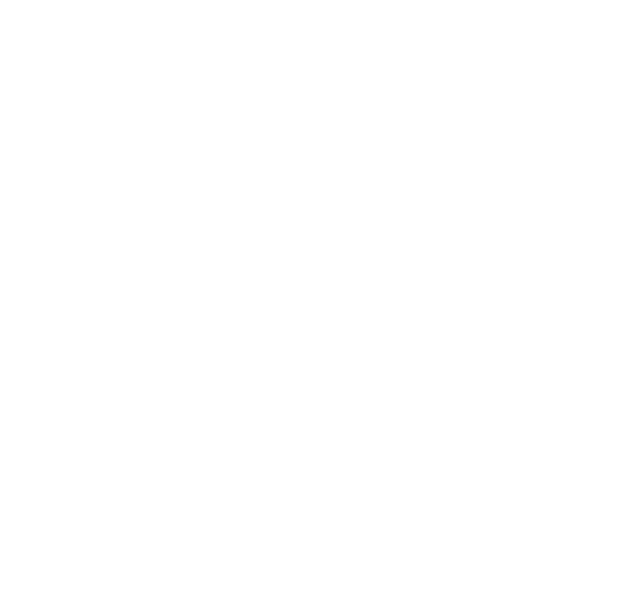
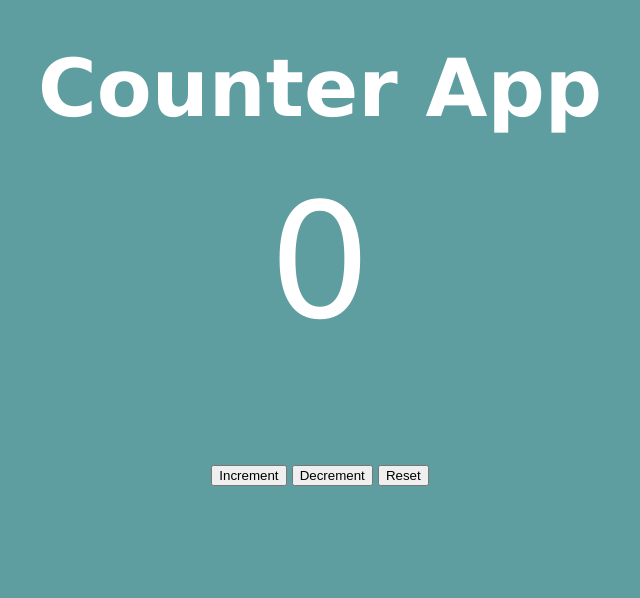
Before and after one commit to anwaralicodes/Counter-App, a plain HTML site: page index.html in a window 1280 px wide. Shown: the whole page, without its empty margins (320-960 px from the left). Drawn offline with Linux system fonts and the light colour scheme.

Commit message:
html done

```diff
--- a/index.html
+++ b/index.html
@@ -7,6 +7,21 @@
     <link rel="stylesheet" href="style.css" />
   </head>
   <body>
+    <div id="h1">
+      <h1>Counter App</h1>
+    </div>
+    <div id="countLabelContainer">
+      <label id="countLabel">0</label>
+    </div>
+    <div id="counter">
+      <br />
+      <div id="buttons">
+        <button id="increment">Increment</button>
+        <button id="decrement">Decrement</button>
+        <button id="reset">Reset</button>
+      </div>
+    </div>
+
     <script type="module" src="script.js"></script>
   </body>
 </html>
--- a/style.css
+++ b/style.css
@@ -0,0 +1,27 @@
+body {
+  background-color: cadetblue;
+  font-family: Verdana, Geneva, Tahoma, sans-serif;
+  color: white;
+}
+
+#h1 {
+  display: flex;
+  justify-content: center;
+  align-items: center;
+  height: 20vh;
+  font-size: 40px;
+}
+
+#counter {
+  display: flex;
+  justify-content: center;
+  align-items: center;
+  height: 30vh;
+}
+
+#countLabelContainer {
+  display: flex;
+  justify-content: center;
+  align-items: center;
+  font-size: 10em;
+}
```
